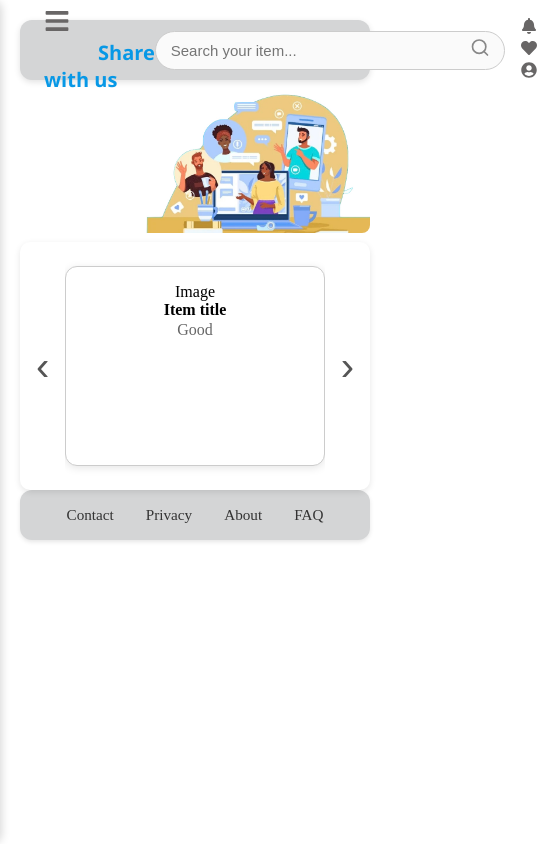
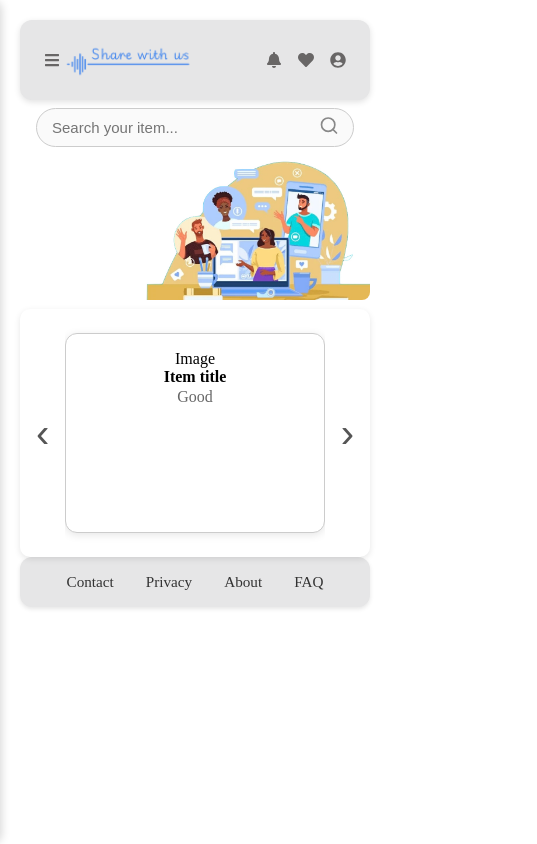
Before and after one commit to HackYourFutureProjects/c51-final-project-group-A, a React (Vite) app in the folder client/: page / in a window 390 px wide. Shown: the whole page, 537 px wide, since content can reach past the window. Built offline with nearby package versions, Linux system fonts and the light colour scheme.

Commit message:
add clickable logo,responsive header and toggleView

```diff
--- a/client/src/components/Header.jsx
+++ b/client/src/components/Header.jsx
@@ -1,4 +1,3 @@
-// Importing icons from Font Awesome library
 import { FaBars, FaBell, FaHeart, FaUserCircle } from "react-icons/fa";
 import { useState } from "react";
 import "../styles/HeaderStyle.css";
@@ -6,27 +5,34 @@ import SearchBar from "./SearchBar";
 import PropTypes from "prop-types";
 import Sidebar from "./Sidebar";
 import { useNavigate } from "react-router-dom";
+import logo from "../assets/logo.png";
 
-// This component represents the header section of the application
 const Header = ({ searchItem, setSearchItem }) => {
-  // State to manage the sidebar visibility
   const [isSidebarOpen, setIsSidebarOpen] = useState(false);
   const navigate = useNavigate();
   return (
+    <>
       <div className="header">
         <div className="left-section">
-        <FaBars className="menu-icon" onClick={() => setIsSidebarOpen(true)} />
+          <FaBars
+            className="menu-icon"
+            onClick={() => setIsSidebarOpen(true)}
+          />
           <Sidebar
             isOpen={isSidebarOpen}
             onClose={() => setIsSidebarOpen(false)}
           />
-        <span onClick={() => navigate("/")} className="logo">
-          Share with us
-        </span>
-        {/* <img src={logo} alt="logo" className="logo"/> */}
         </div>
-      <div className="search-bar">
+        <div className="center-section">
+          <img
+            src={logo}
+            alt="logo"
+            className="logo"
+            onClick={() => navigate("/")}
+          />
+          <div className="search-bar-inline">
             <SearchBar searchItem={searchItem} setSearchItem={setSearchItem} />
+          </div>
         </div>
         <div className="header-right">
           <FaBell className="header-icon" />
@@ -34,6 +40,10 @@ const Header = ({ searchItem, setSearchItem }) => {
           <FaUserCircle className="header-icon" />
         </div>
       </div>
+      <div className="search-bar-wrapper">
+        <SearchBar searchItem={searchItem} setSearchItem={setSearchItem} />
+      </div>
+    </>
   );
 };
 
--- a/client/src/components/ViewToggle.jsx
+++ b/client/src/components/ViewToggle.jsx
@@ -1,10 +1,11 @@
 import PropTypes from "prop-types";
+import "../styles/ViewToggle.css";
 
 const ViewToggle = ({ viewMode, toggleViewMode }) => {
   return (
-    <div style={{ marginBottom: "1rem", textAlign: "right" }}>
+    <div className="view-toggle-container">
       <button onClick={toggleViewMode} className="view-toggle-btn">
-        Switch to {viewMode === "grid" ? "Line" : "Grid"} View
+        View as {viewMode === "grid" ? "Line" : "Grid"}
       </button>
     </div>
   );
--- a/client/src/styles/FooterStyle.css
+++ b/client/src/styles/FooterStyle.css
@@ -4,7 +4,7 @@
   align-items: center;
   gap: 2rem;
   padding: 1rem 2rem;
-  background-color: #d4d5d6;
+  background-color: #e6e6e7;
   height: 50px;
   border-radius: 12px;
   margin-top: auto;
--- a/client/src/styles/HeaderStyle.css
+++ b/client/src/styles/HeaderStyle.css
@@ -2,48 +2,57 @@
   display: flex;
   align-items: center;
   justify-content: space-between;
-  height: 60px;
-  background-color: #d4d5d6;
+  height: 80px;
+  width: 100%;
+  background-color: #e6e6e7;
   color: #686666;
   padding: 0 1.5rem;
   border-radius: 12px;
   box-shadow: 0 2px 6px rgba(0, 0, 0, 0.12);
-  position: relative;
   font-family: "Segoe UI", Tahoma, Geneva, Verdana, sans-serif;
+  flex-wrap: wrap;
 }
 
-.menu-icon {
-  background: none;
-  border: none;
-  font-size: 26px;
-  color: #686666;
-  cursor: pointer;
-  transition: color 0.3s ease;
+.left-section,
+.center-section,
+.header-right {
+  display: flex;
+  align-items: center;
 }
 
-.menu-icon:hover {
-  color: #0798e6;
+.center-section {
+  display: flex;
+  align-items: center;
+  gap: 1rem;
+  flex-grow: 1;
+  justify-content: center;
+}
+.header-right {
+  gap: 1rem;
 }
 
 .logo {
-  padding: 6px;
-  font-size: 20px;
-  font-weight: 700;
-  color: #0798e6;
-  margin-left: 3rem;
-  user-select: none;
+  height: 40px;
+  cursor: pointer;
+  object-fit: contain;
+  transition: transform 0.3s ease;
 }
 
 .logo:hover {
-  cursor: pointer;
+  transform: scale(1.2);
 }
 
-.header-right .header-icon {
-  margin-left: 1rem;
-  cursor: pointer;
-  transition: color 0.3s ease;
+@media (max-width: 600px) {
+  .header {
+    flex-wrap: nowrap;
+  }
+
+  .center-section {
+    flex-grow: 0;
+    width: 100%;
+    justify-content: flex-start;
+  }
+  .logo {
+    height: 40px;
+  }
 }
-
-.header-right .header-icon:hover {
-  color: #0798e6;
-}
--- a/client/src/styles/SearchBarStyle.css
+++ b/client/src/styles/SearchBarStyle.css
@@ -1,10 +1,15 @@
 .search-form {
   position: relative;
-  width: 350px;
+  max-width: 350px;
+  width: 100%;
   margin: 0 auto;
 }
 
 .search-input {
+  display: flex;
+  align-items: center;
+  gap: 1rem;
+  flex-direction: row;
   width: 100%;
   padding: 10px 45px 10px 15px;
   border-radius: 25px;
@@ -15,7 +20,10 @@
   outline: none;
   transition: border-color 0.3s ease;
 }
-
+.search-bar-inline {
+  max-width: 350px;
+  width: 100%;
+}
 .search-input:focus {
   border-color: #0798e6;
   background-color: #fff;
@@ -43,3 +51,29 @@
 .search-icon {
   pointer-events: none;
 }
+
+.search-bar-wrapper {
+  display: none;
+  width: 100%;
+  padding: 0 1.5rem;
+  margin-top: 0.5rem;
+  box-sizing: border-box;
+}
+
+@media (max-width: 600px) {
+  .search-bar-wrapper {
+    width: 100%;
+    display: flex;
+    justify-content: center;
+    margin-top: 0.5rem;
+    padding: 0 1rem;
+  }
+
+  .search-form {
+    width: 100%;
+    max-width: 100%;
+  }
+  .search-bar-inline {
+    display: none;
+  }
+}
--- /dev/null
+++ b/client/src/styles/ViewToggle.css
@@ -0,0 +1,33 @@
+.view-toggle-container {
+  margin-bottom: 1rem;
+  text-align: right;
+  padding: 0 1rem;
+}
+
+@media (max-width: 600px) {
+  .view-toggle-btn {
+    font-size: 0.9rem;
+    padding: 0.5rem 1rem;
+    width: 100%;
+    box-sizing: border-box;
+  }
+}
+
+.view-toggle-btn {
+  padding: 0.6rem 1.2rem;
+  background: linear-gradient(135deg, #0798e6, #007acc);
+  color: white;
+  border: none;
+  border-radius: 8px;
+  font-size: 1rem;
+  font-weight: 500;
+  cursor: pointer;
+  box-shadow: 0 4px 8px rgba(0, 0, 0, 0.15);
+  transition: all 0.3s ease;
+}
+
+.view-toggle-btn:hover {
+  background: linear-gradient(135deg, #007acc, #0569a6);
+  transform: translateY(-2px);
+  box-shadow: 0 6px 12px rgba(0, 0, 0, 0.2);
+}
```
Also changed, not shown: client/src/assets/logo.png (added). Lines whose indentation alone changed are shown as unchanged.
